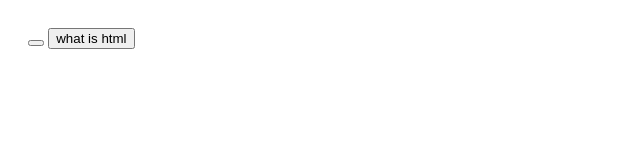
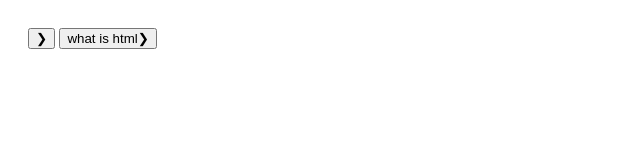
Before and after one commit to HKouhzad1991/hk1991, a plain HTML site: page accardion menu.html in a window 1280 px wide. Shown: the whole page, without its empty margins (0-640 px from the left). Drawn offline with Linux system fonts and the light colour scheme.

Commit message:
accordion menu training

```diff
--- a/accardion menu.css
+++ b/accardion menu.css
@@ -20,8 +20,8 @@ body {
 .active.accardion: :hover {
   background-color: #ccc;
 }
-/.accardion::after {
-  content: \00276F;
+.accardion::after {
+  content: "\00276F";
   transform: rotate(270deg);
 }
 
```
